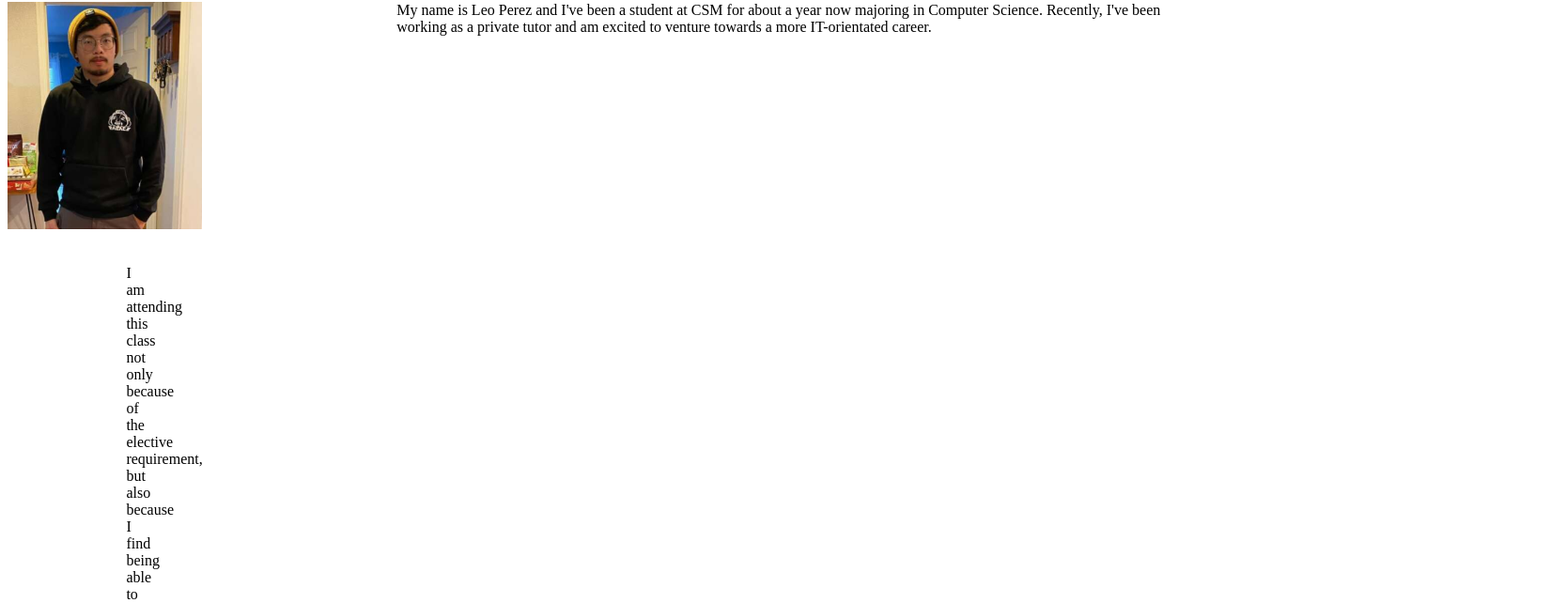
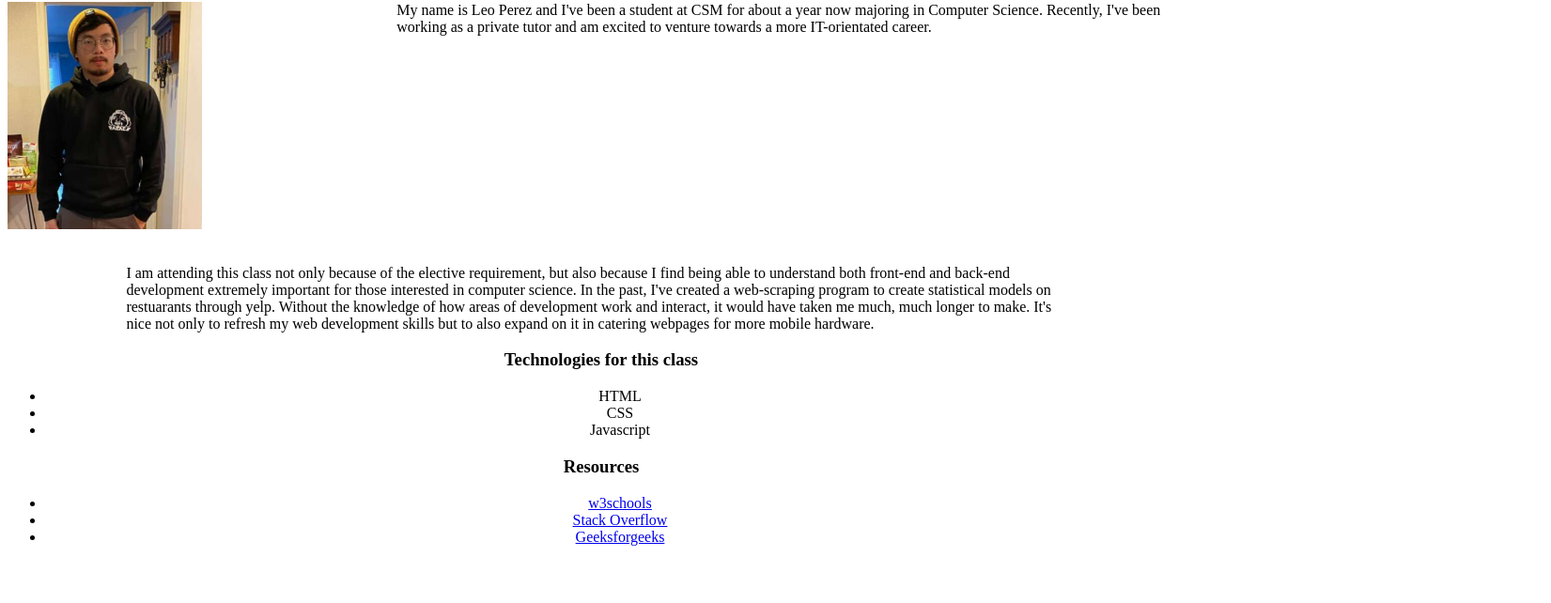
Before and after one commit to LayoPi/layopi.github.io, a plain HTML site: page index.html in a window 1280 px wide. Shown: the part 78-720 px from the top of the page at 94% size, 1651 px wide, since content can reach past the window. Drawn offline with Linux system fonts and the light colour scheme.

Commit message:
Update index.css

```diff
--- a/index.css
+++ b/index.css
@@ -8,7 +8,7 @@ h3 {
 
 p {
     padding-left: 10%;
-    padding-right: 120%;
+    padding-right: 10%;
 }
 
 img {
```
